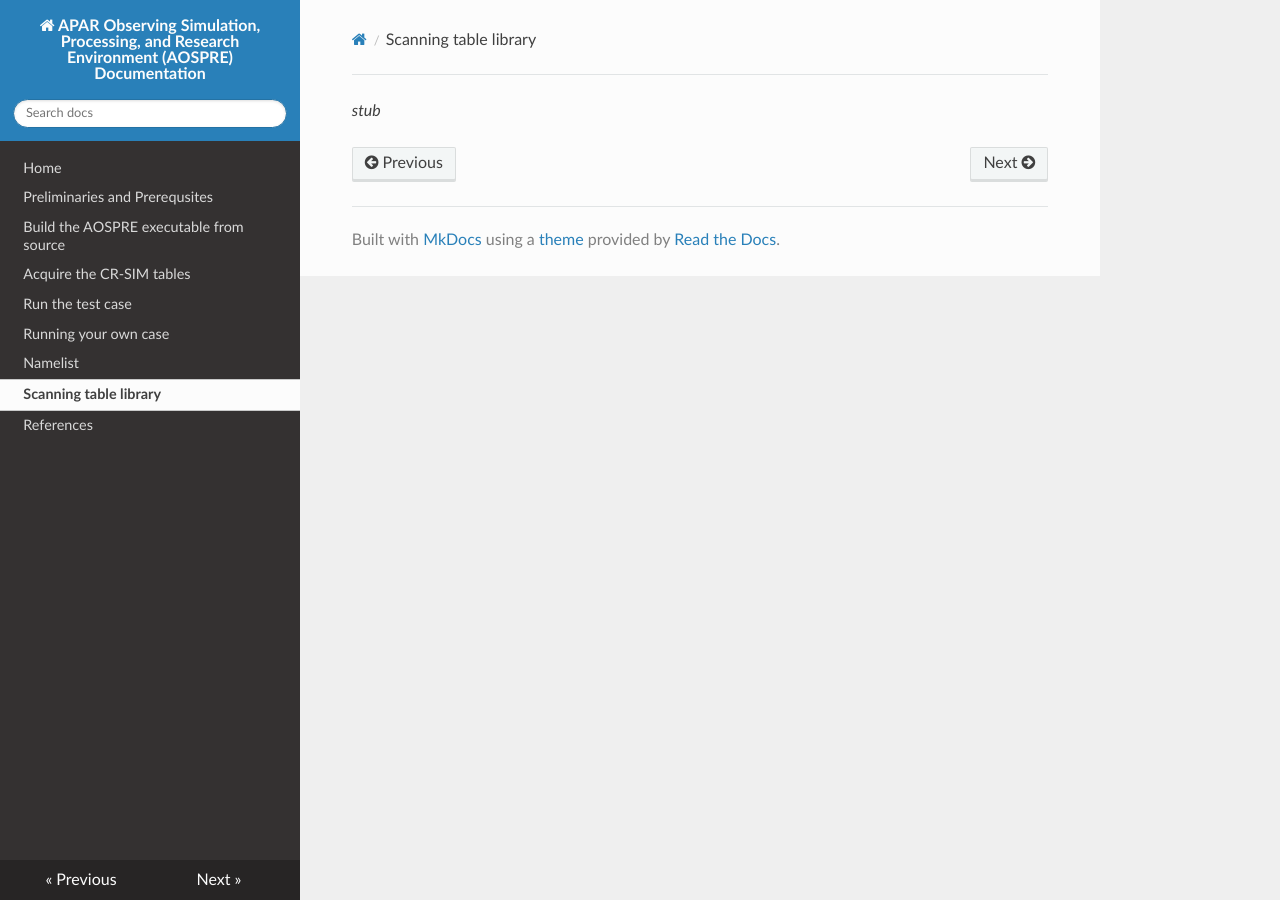
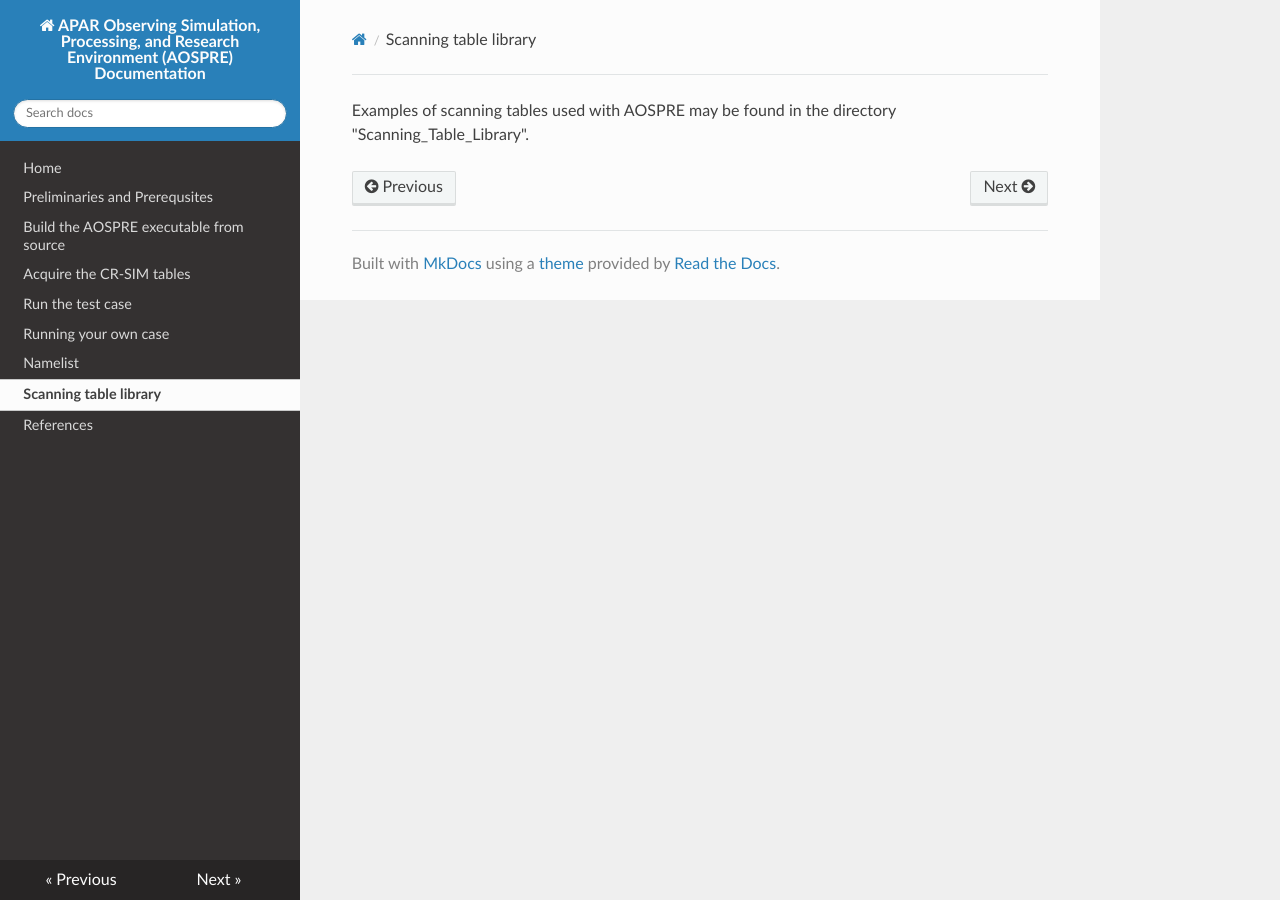
Before and after one commit to tingyucha/AOSPRE, an MkDocs documentation site: the page built from docs/scanning_table_library.md, in a window 1280 px wide. Built offline with MkDocs 1.6.1, drawn with Linux system fonts in a browser that asks for light colours; nearby versions of some CDN libraries.

Commit message:
Add a blurb to the scanning table documentation page.

```diff
--- a/docs/scanning_table_library.md
+++ b/docs/scanning_table_library.md
@@ -1 +1 @@
-*stub*
+Examples of scanning tables used with AOSPRE may be found in the directory "Scanning_Table_Library".
```
